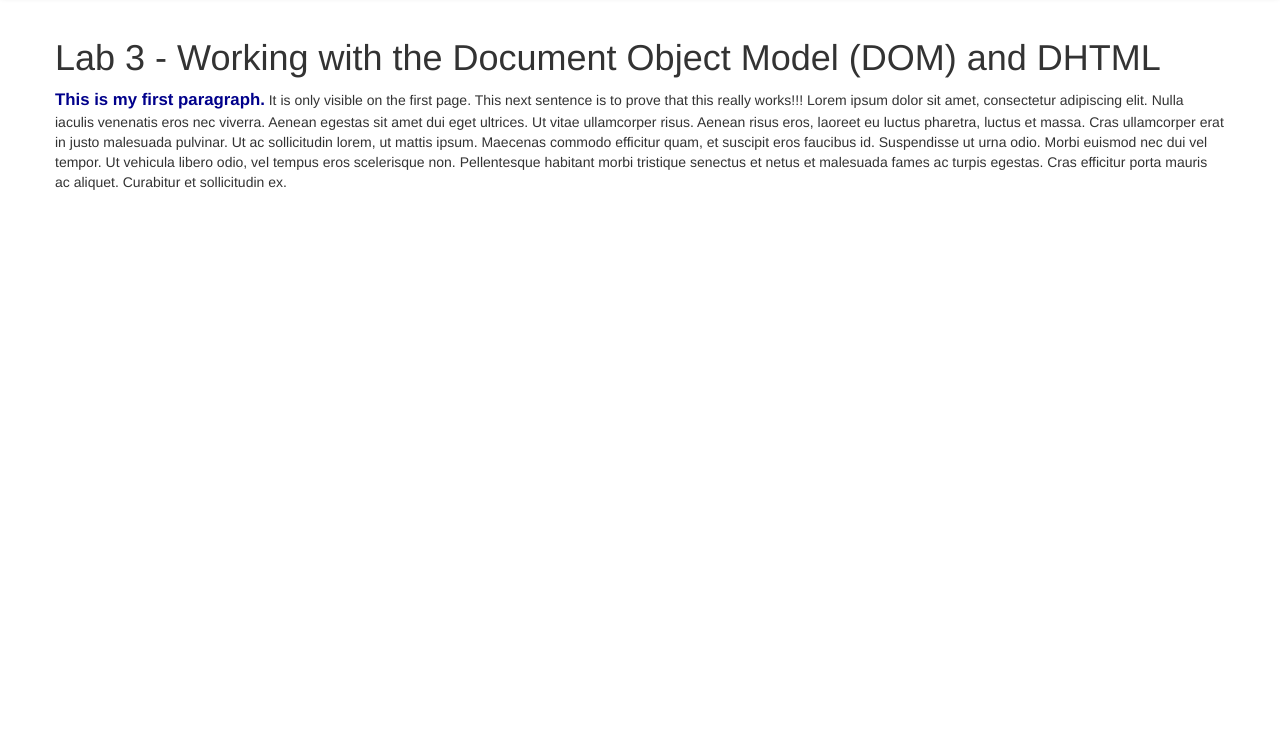
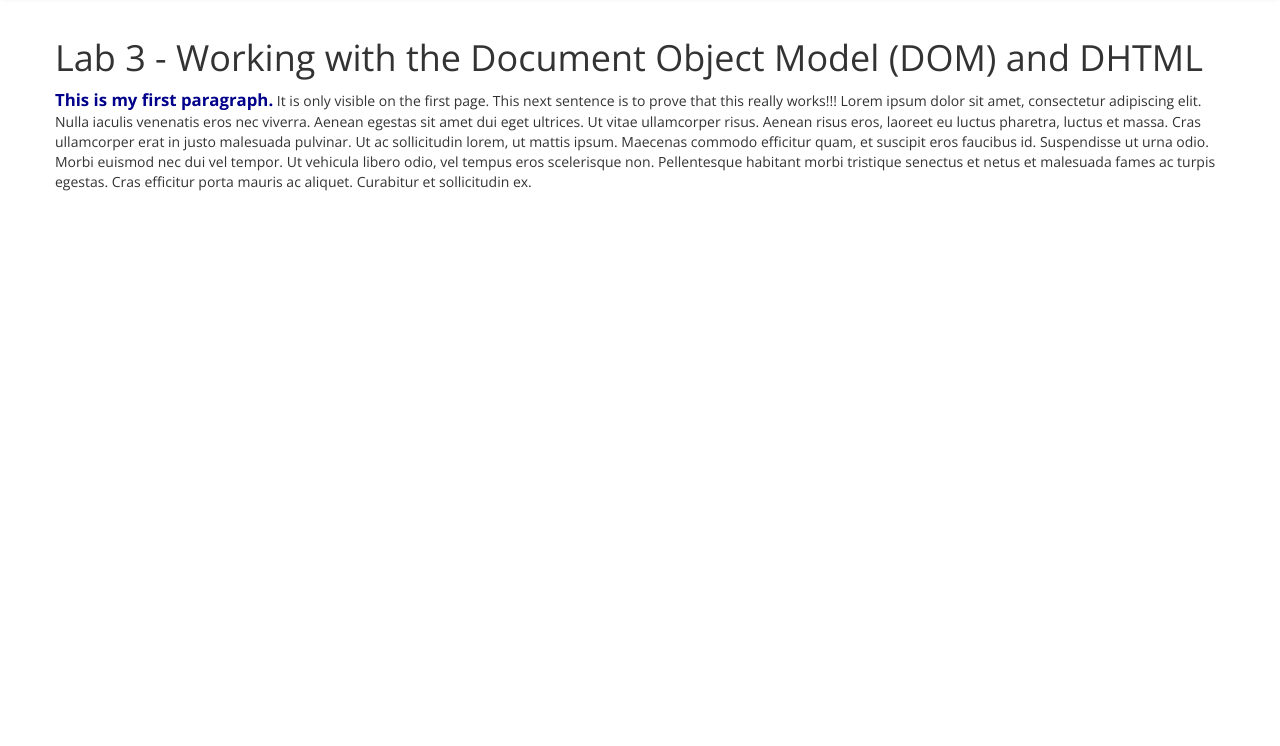
Before and after one commit to 300872772/COMP125-S2016-Lab3, a website: page index.html in a window 1280 px wide. Shown: the part 54-800 px from the top of the page. Drawn offline with nearby package versions, Linux system fonts and the light colour scheme.

Commit message:
added google font

```diff
--- a/Content/app.css
+++ b/Content/app.css
@@ -1,4 +1,11 @@
 /* custom css goes here */
+
+@import url(https://fonts.googleapis.com/css?family=Open+Sans:400,700);
+
+body{
+
+    font-family: 'Open Sans', sans-serif;
+}
 
 .firstSentence {
     color: darkblue;
--- /dev/null
+++ b/github-azure-link.txt
@@ -0,0 +1,3 @@
+https://github.com/300872772/COMP125-S2016-Lab3
+
+http://comp-125-s2016-lab3.azurewebsites.net
```
